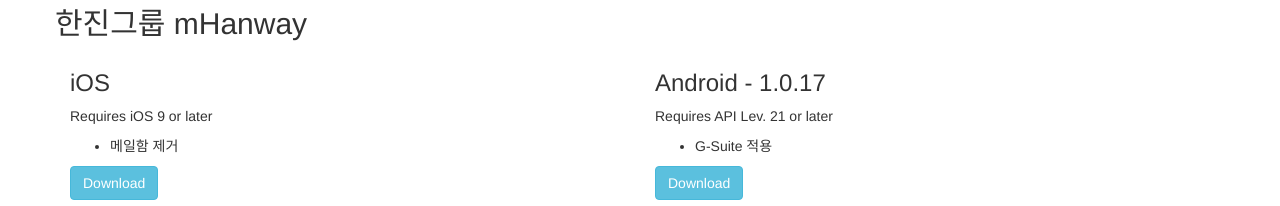
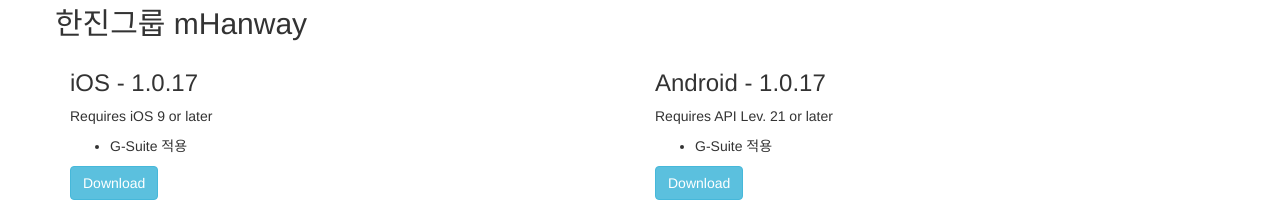
Before and after one commit to histdev/mhanway, a plain HTML site: page index.html in a window 1280 px wide. Shown: the part 497-703 px from the top of the page. Drawn offline with nearby package versions, Linux system fonts and the light colour scheme.

Commit message:
업데이트 문구 수정

```diff
--- a/index.html
+++ b/index.html
@@ -39,10 +39,10 @@
   <div class="row">
     <h2> 한진그룹 mHanway </h2>
     <div class="col-sm-6">
-      <h3>iOS</h3>
+      <h3>iOS - 1.0.17</h3>
       <p>Requires iOS 9 or later</p>
       <ul>
-        <li>메일함 제거</li>
+        <li>G-Suite 적용</li>
       </ul>
       <a href="itms-services://?action=download-manifest&url=https://github.com/histdev/mHanway/raw/hanjingroup/binary/mHanway.plist" class="btn btn-info" role="button">Download</a>
     </div>
```
